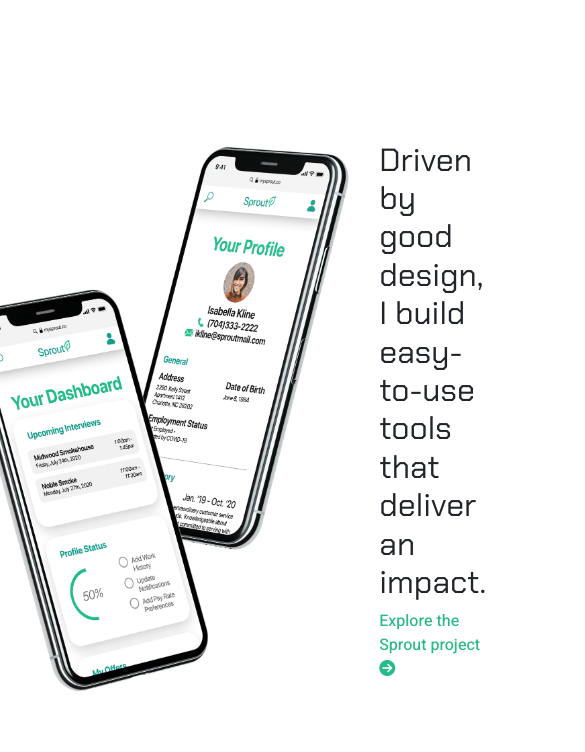
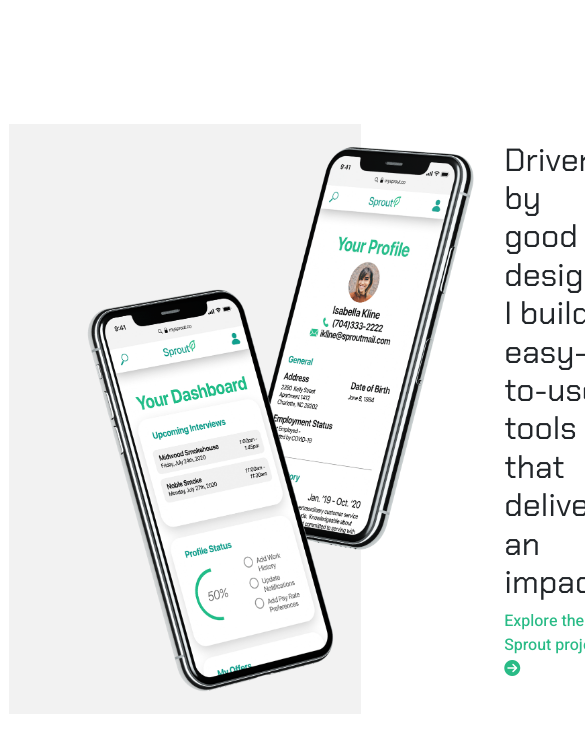
Before and after one commit to sethayotte/Portfolio_V1, a website: page index.html in a window 390 px wide. Shown: the part 847-1599 px from the top of the page, 585 px wide, since content can reach past the window. Drawn offline with nearby package versions, Linux system fonts and the light colour scheme.

Commit message:
Landing page mobile sections

```diff
--- a/css/main.scss
+++ b/css/main.scss
@@ -213,6 +213,24 @@
 
     a:hover {
         text-decoration: none;
+    }
+}
+
+// undo by removing media query, mobilewrapper from html
+@media only screen and (max-width: 768px) {
+    #project-feature {
+        div:first-child {
+            z-index: 2;
+        }
+        .mobile-wrapper {
+            z-index: 1;
+            display:flex;
+            align-items: center;
+            align-self: center;
+            background-color: color(nav-bg);
+            width:95%;
+            height: 70%;
+        }
     }
 }
 
--- a/index.html
+++ b/index.html
@@ -84,6 +84,7 @@
     </section>
 
     <section id="project-feature" class="vertical-center">
+      <div class="mobile-wrapper">
       <div>
         <img src="assets/Two_Mobile.png">
       </div>
@@ -92,6 +93,7 @@
         <a href="sprout.html">
           <p>Explore the Sprout project <i class="fas fa-arrow-circle-right"></i></p>
         </a>
+      </div>
       </div>
     </section>
 
```
Also changed, not shown: css/main.css, 1 other file.
